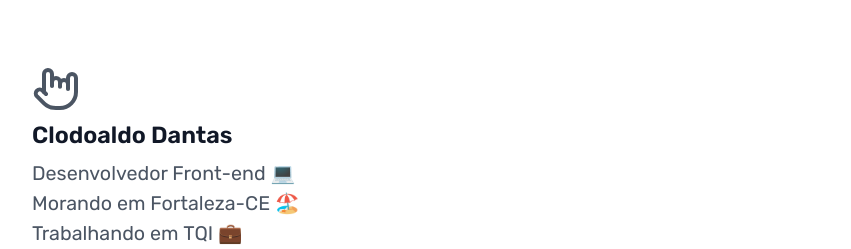
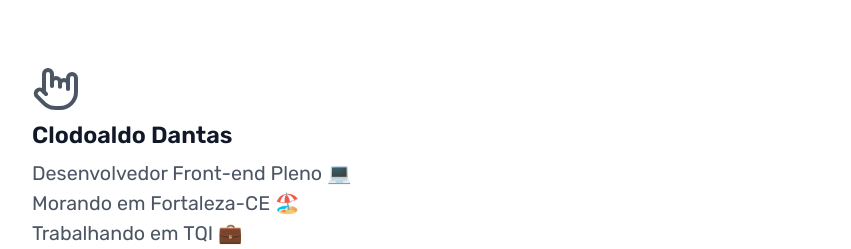
Before and after one commit to ClodoaldoDantas/portfolio, a Next.js app: page / in a window 1280 px wide. Shown: the top 249 px of the page, without its empty margins (208-1059 px from the left). Built offline with nearby package versions, Linux system fonts and the light colour scheme.

Commit message:
feat: update developer's job title in header component

```diff
--- a/src/components/header/index.tsx
+++ b/src/components/header/index.tsx
@@ -9,7 +9,7 @@ export function Header() {
         <HandMetal className={styles.icon} size={48} />
 
         <h1 className={styles.title}>Clodoaldo Dantas</h1>
-        <p className={styles.text}>Desenvolvedor Front-end 💻</p>
+        <p className={styles.text}>Desenvolvedor Front-end Pleno 💻</p>
         <p className={styles.text}>Morando em Fortaleza-CE 🏖️</p>
         <p className={styles.text}>
           Trabalhando em{' '}
```
